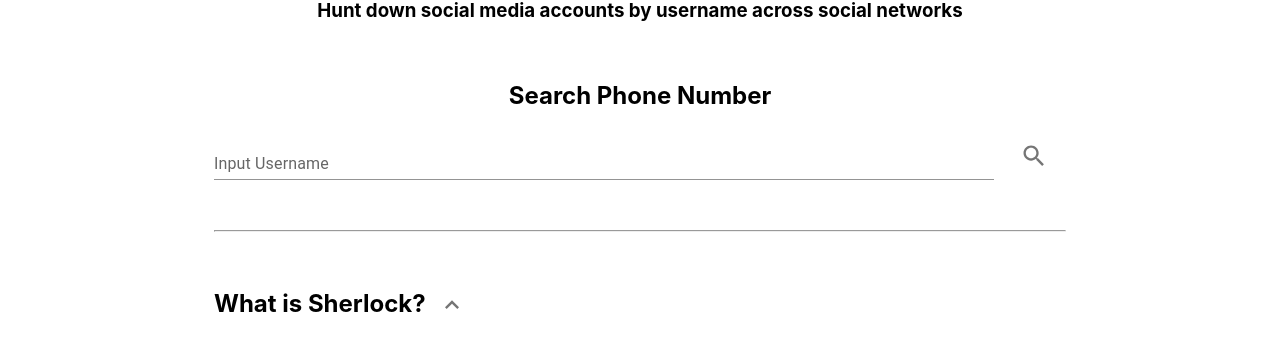
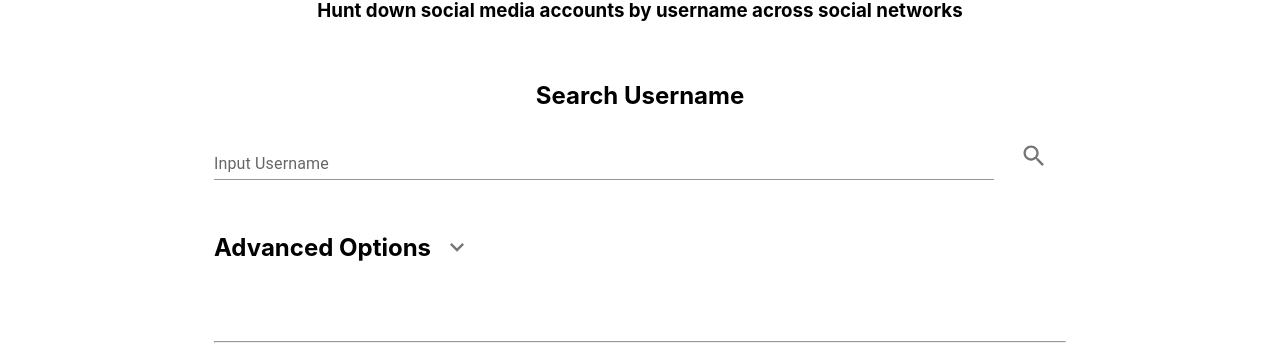
Before and after one commit to hirusha-adi/Stalker, a React (Create React App) app in the folder stalker/: page /sherlock in a window 1280 px wide. Shown: the part 256-601 px from the top of the page. Built offline with nearby package versions, Linux system fonts and the light colour scheme.

Commit message:
change title + add settings

```diff
--- a/stalker/src/components/accountCheck/index.js
+++ b/stalker/src/components/accountCheck/index.js
@@ -11,6 +11,7 @@
 
 // my components
 import IntroInformation from "./introInfomation";
+import SetSettings from "./setSettings";
 
 const AccountCheck = () => {
   const phoneinfogaData = {
@@ -24,7 +25,7 @@
 
   const SearchUsername = () => (
     <div style={{ textAlign: "center" }}>
-      <h2>Search Phone Number</h2>
+      <h2>Search Username</h2>
       <Grid container spacing={1} alignItems="center" justifyContent="center">
         <Grid item xs={11}>
           <TextField
@@ -79,6 +80,8 @@
       {/* Search Username */}
 
       <SearchUsername />
+      <br />
+      <SetSettings />
 
       {/* About sherlock */}
       <br></br>
```
